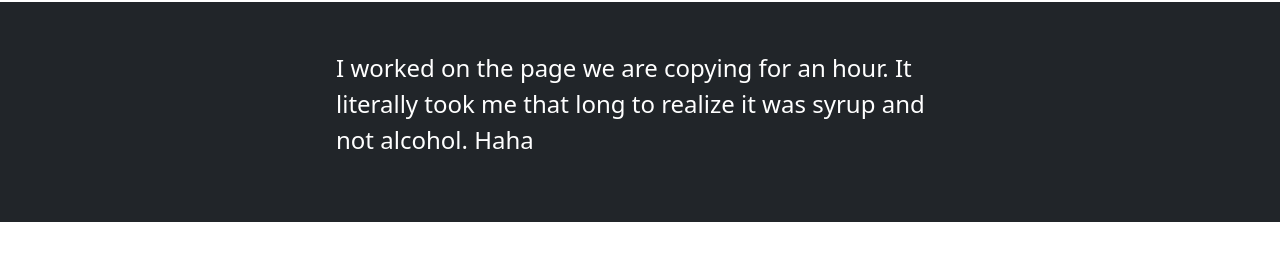
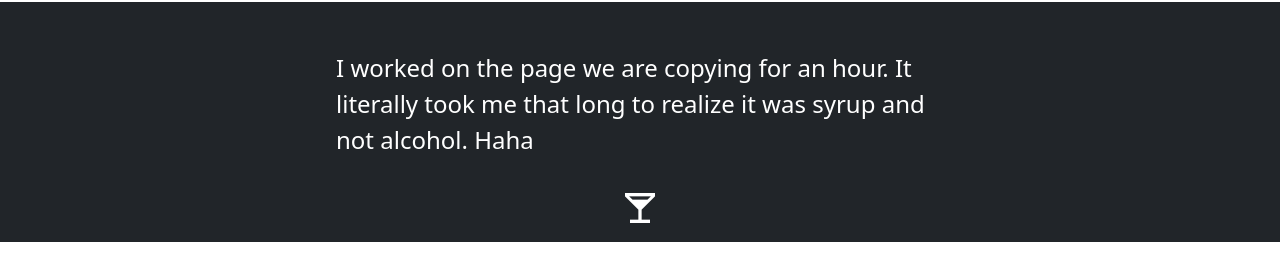
Before and after one commit to AndrewAllison2/CloneSite, a plain HTML site: page index.html in a window 1280 px wide. Shown: the part 910-1185 px from the top of the page. Drawn offline with nearby package versions, Linux system fonts and the light colour scheme; grey boxes are pictures that could not be loaded.

Commit message:
CloneSite

```diff
--- a/index.html
+++ b/index.html
@@ -64,9 +64,12 @@
 
     <!-- About -->
     <section class="row bg-dark px-5">
-      <div class="col-12 text-white p-5 d-flex justify-content-center min-vw-90 min-vh-40 vw-50 vh-50">
+      <div class="col-12 text-white px-5 pt-5 d-flex justify-content-center min-vw-80 min-vh-40 vw-50 vh-50">
         <p class="about-words fs-4">I worked on the page we are copying for an hour. It literally took me that long to realize it was syrup and not alcohol. Haha</p>
       </div>
+      <i class="col 6 mdi mdi-glass-cocktail fs-1 d-flex justify-content-center text-white p-1">
+
+      </i>
     </section>
 
     <!-- Picture Section -->
--- a/style.css
+++ b/style.css
@@ -1,6 +1,8 @@
 .image-text{
   font-size: small;
 }
+
+/* This is how we did the background image.*/
 
 .boozy-image{
   height: 100vh;
```
